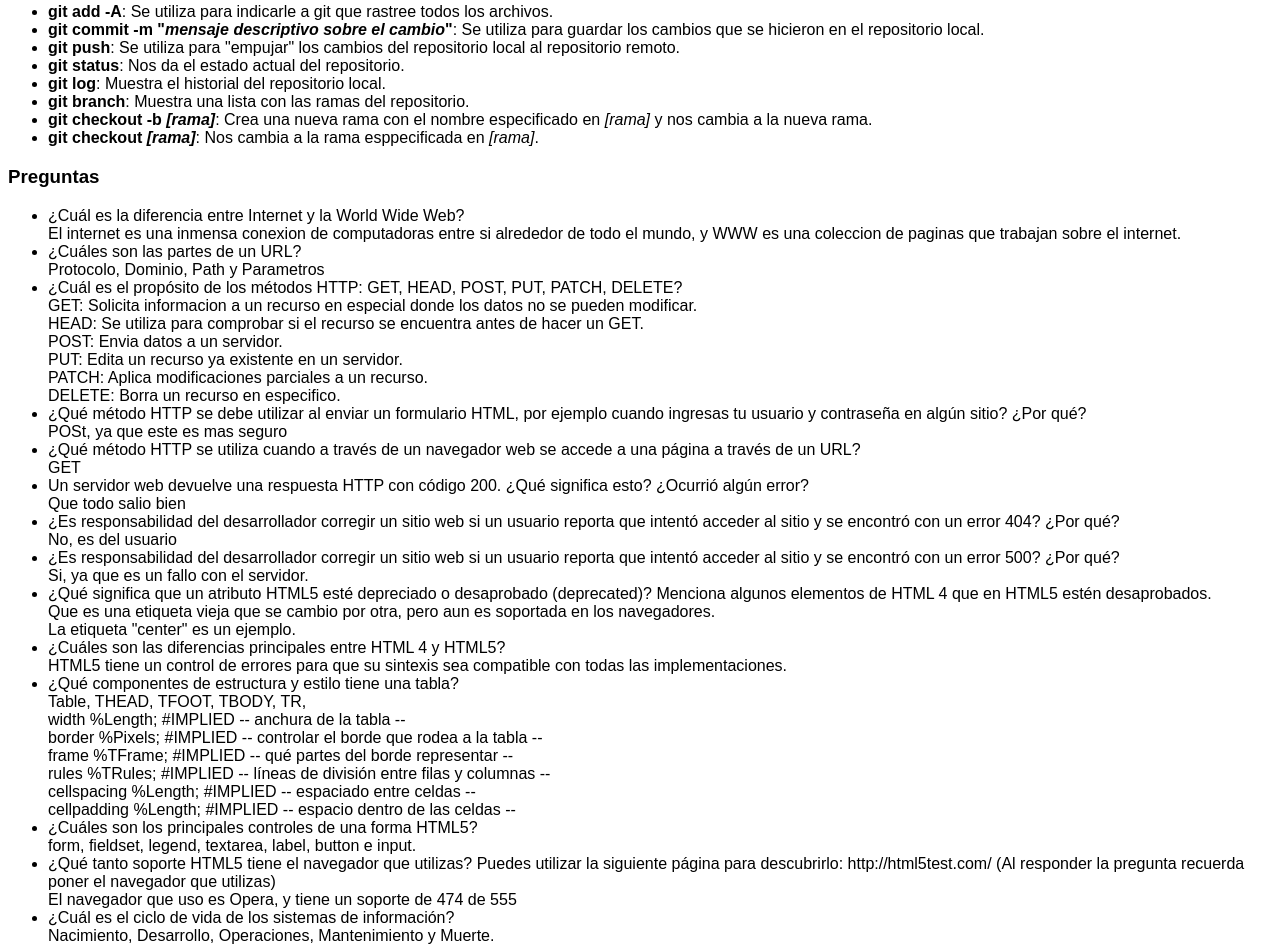
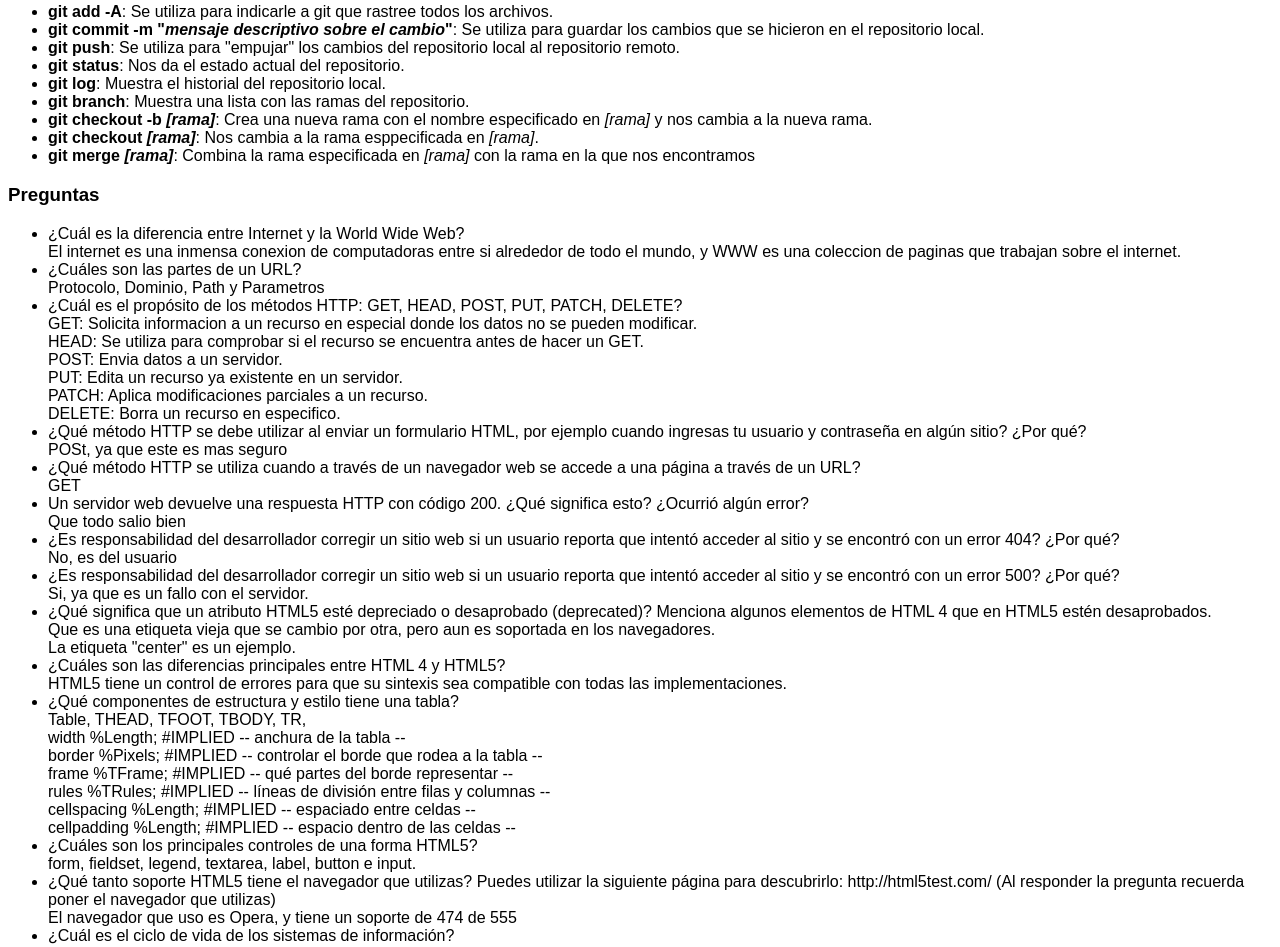
Before and after one commit to LBanda/A01610329-DAWBD, a plain HTML site: page Lab1/index.html in a window 1280 px wide. Shown: the part 2276-3223 px from the top of the page. Drawn offline with Linux system fonts and the light colour scheme.

Commit message:
agregar comando para el merge

```diff
--- a/Lab1/index.html
+++ b/Lab1/index.html
@@ -34,6 +34,7 @@
             <li><strong>git branch</strong>: Muestra una lista con las ramas del repositorio.</li>
             <li><strong>git checkout -b <em>[rama]</em></strong>: Crea una nueva rama con el nombre especificado en <em>[rama]</em> y nos cambia a la nueva rama.</li>
             <li><strong>git checkout <em>[rama]</em></strong>: Nos cambia a la rama esppecificada en <em>[rama]</em>.</li>
+            <li><strong>git merge <em>[rama]</em></strong>: Combina la rama especificada en <em>[rama]</em> con la rama en la que nos encontramos</li>
         </ul>
 
 
```
